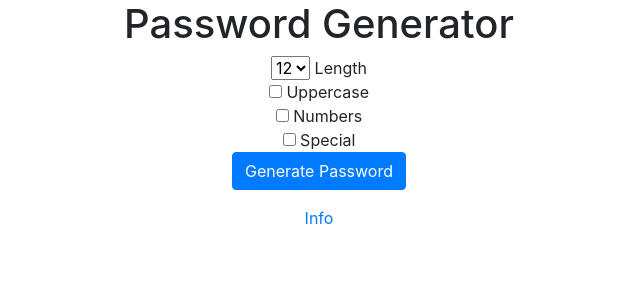
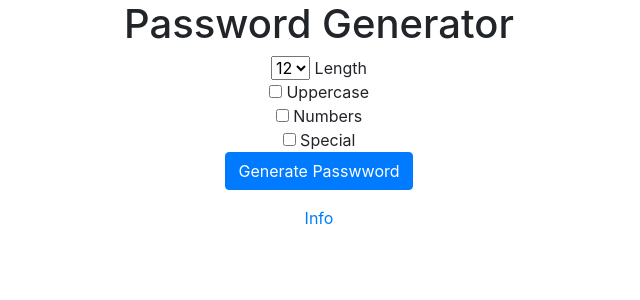
Before and after one commit to Stig2854/password_generator, a Django app: page / in a window 1280 px wide. Shown: the top 300 px of the page, without its empty margins (321-961 px from the left). Run offline with Django 4.2, Linux system fonts and the light colour scheme.

Commit message:
I made some tweaks

```diff
--- a/generator/templates/generator/home.html
+++ b/generator/templates/generator/home.html
@@ -23,7 +23,7 @@
 <br>
     <input type = "checkbox" name = "special"> Special
 <br>
-    <input type = "submit" value ="Generate Password" class="btn btn-primary">
+    <input type = "submit" value ="Generate Passwword" class="btn btn-primary">
 </form>
 
 <a href = "{% url 'information' %}">Info</a>
```
